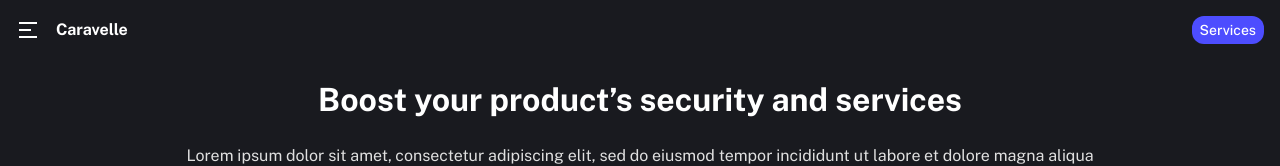
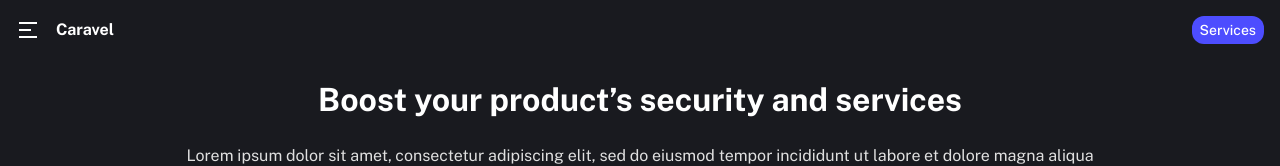
Before and after one commit to DeadCowDev/portfolio, a Next.js app: page /en/services/backend-development in a window 1280 px wide. Shown: the top 166 px of the page. Built offline with nearby package versions, Linux system fonts and the light colour scheme.

Commit message:
change name

```diff
--- a/package.json
+++ b/package.json
@@ -1,5 +1,5 @@
 {
-  "name": "caravelle-portfolio",
+  "name": "caravel-portfolio",
   "version": "0.1.0",
   "private": true,
   "scripts": {
--- a/src/i18n/en.ts
+++ b/src/i18n/en.ts
@@ -1,5 +1,5 @@
 const en = {
-  header_title: "Caravelle",
+  header_title: "Caravel",
   header_burger_alt: "Menu",
   header_services: "Services",
   header_link_home: "Homepage",
--- a/src/i18n/pt.ts
+++ b/src/i18n/pt.ts
@@ -1,5 +1,5 @@
 const pt = {
-  header_title: "Caravelle",
+  header_title: "Caravel",
   header_burger_alt: "Menu",
   header_services: "Services",
   header_link_home: "Homepage",
```
Also changed, not shown: 1 other file (tests, documents, lock files or other folders).
